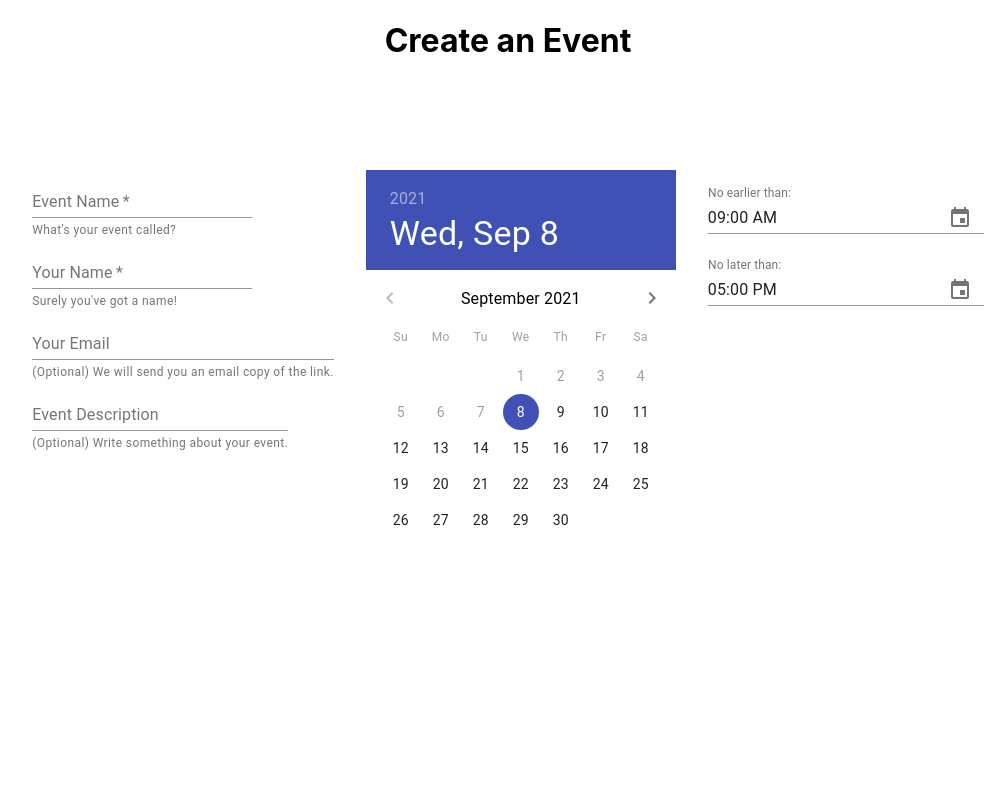
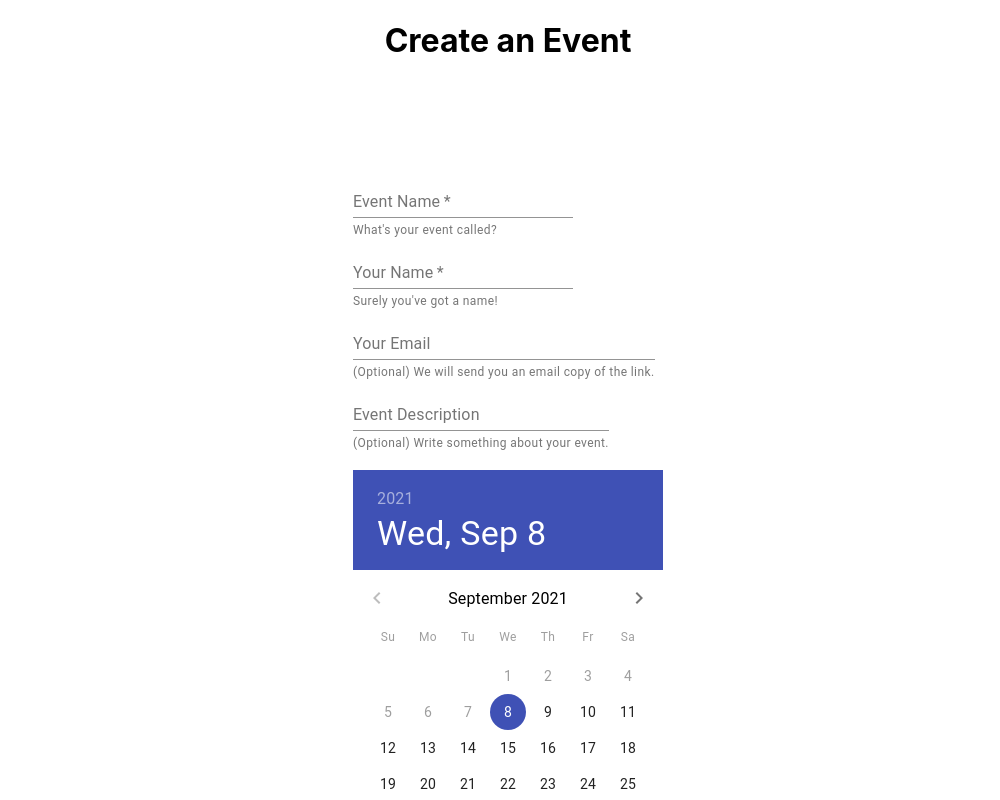
Before and after one commit to brianzhang2101/when2yeet, a React (Create React App) app in the folder frontend/: page / in a window 1280 px wide. Shown: the top 800 px of the page, without its empty margins (132-1132 px from the left). Built offline with nearby package versions, Linux system fonts and the light colour scheme.

Commit message:
refactored to include exact routing

```diff
--- a/frontend/package.json
+++ b/frontend/package.json
@@ -16,7 +16,7 @@
     "date-fns": "^2.23.0",
     "react": "^17.0.2",
     "react-dom": "^17.0.2",
-    "react-router": "^5.2.1",
+    "react-router-dom": "^5.3.0",
     "react-scripts": "4.0.3",
     "typescript": "^4.4.2",
     "web-vitals": "^1.1.2"
@@ -44,5 +44,8 @@
       "last 1 firefox version",
       "last 1 safari version"
     ]
+  },
+  "devDependencies": {
+    "@types/react-router-dom": "^5.1.8"
   }
 }
--- a/frontend/src/App.tsx
+++ b/frontend/src/App.tsx
@@ -1,30 +1,20 @@
 import React from 'react';
 import './App.css';
-import Input from './components/Input';
-import TimeSelector from './components/TimeSelector';
-import DateSelector from './components/DateSelector';
+import Home from './pages/Home';
+import { BrowserRouter as Router, Route, Switch } from 'react-router-dom';
 
 function App() {
   return (
     <div className="App">
       <h1>Create an Event</h1>
       <header className="App-header">
-        <div className="App-Components">
-          <div className="entry-fields">
-            <Input label="Event Name" helperText="What's your event called?" required={true} />
-            <Input label="Your Name" helperText="Surely you've got a name!" required={true} />
-            <Input label="Your Email" helperText="(Optional) We will send you an email copy of the link." required={false} />
-            <Input label="Event Description" helperText="(Optional) Write something about your event." required={false}
-              multiline={true} rows={1} rowsMax={Infinity} />
-          </div>
-          <div className="date-selector">
-            <DateSelector/>
-          </div>
-          <div className="date-fields">
-            <TimeSelector name="No earlier than:" default={'2021-09-07T09:00:00'}/>
-            <TimeSelector name="No later than:" default={'2021-09-07T17:00:00'}/>
-          </div>
-        </div>
+        <Router>
+          <Switch>
+            <Route exact path="/">
+              <Home />
+            </Route>
+          </Switch>
+        </Router>
       </header>
     </div>
   );
--- a/frontend/src/components/TimeSelector.tsx
+++ b/frontend/src/components/TimeSelector.tsx
@@ -1,4 +1,4 @@
-import React, {useState} from 'react';
+import React, { useState } from 'react';
 import {
     MuiPickersUtilsProvider,
     KeyboardTimePicker
--- /dev/null
+++ b/frontend/src/pages/Home.tsx
@@ -0,0 +1,29 @@
+import React from 'react';
+import '../App.css';
+import Input from '../components/Input';
+import TimeSelector from '../components/TimeSelector';
+import DateSelector from '../components/DateSelector';
+
+function Home() {
+    return (
+        <div>
+            <div className="entry-fields">
+                <Input label="Event Name" helperText="What's your event called?" required={true} />
+                <Input label="Your Name" helperText="Surely you've got a name!" required={true} />
+                <Input label="Your Email" helperText="(Optional) We will send you an email copy of the link." required={false} />
+                <Input label="Event Description" helperText="(Optional) Write something about your event." required={false}
+                    multiline={true} rows={1} rowsMax={Infinity} />
+            </div>
+            <div className="date-selector">
+                <DateSelector />
+            </div>
+            <div className="date-fields">
+                <TimeSelector name="No earlier than:" default={'2021-09-07T09:00:00'} />
+                <TimeSelector name="No later than:" default={'2021-09-07T17:00:00'} />
+            </div>
+        </div>
+
+    );
+}
+
+export default Home;
```
Also changed, not shown: frontend/src/components/DateSelector.tsx (indentation only), 1 other file (tests, documents, lock files or other folders).
